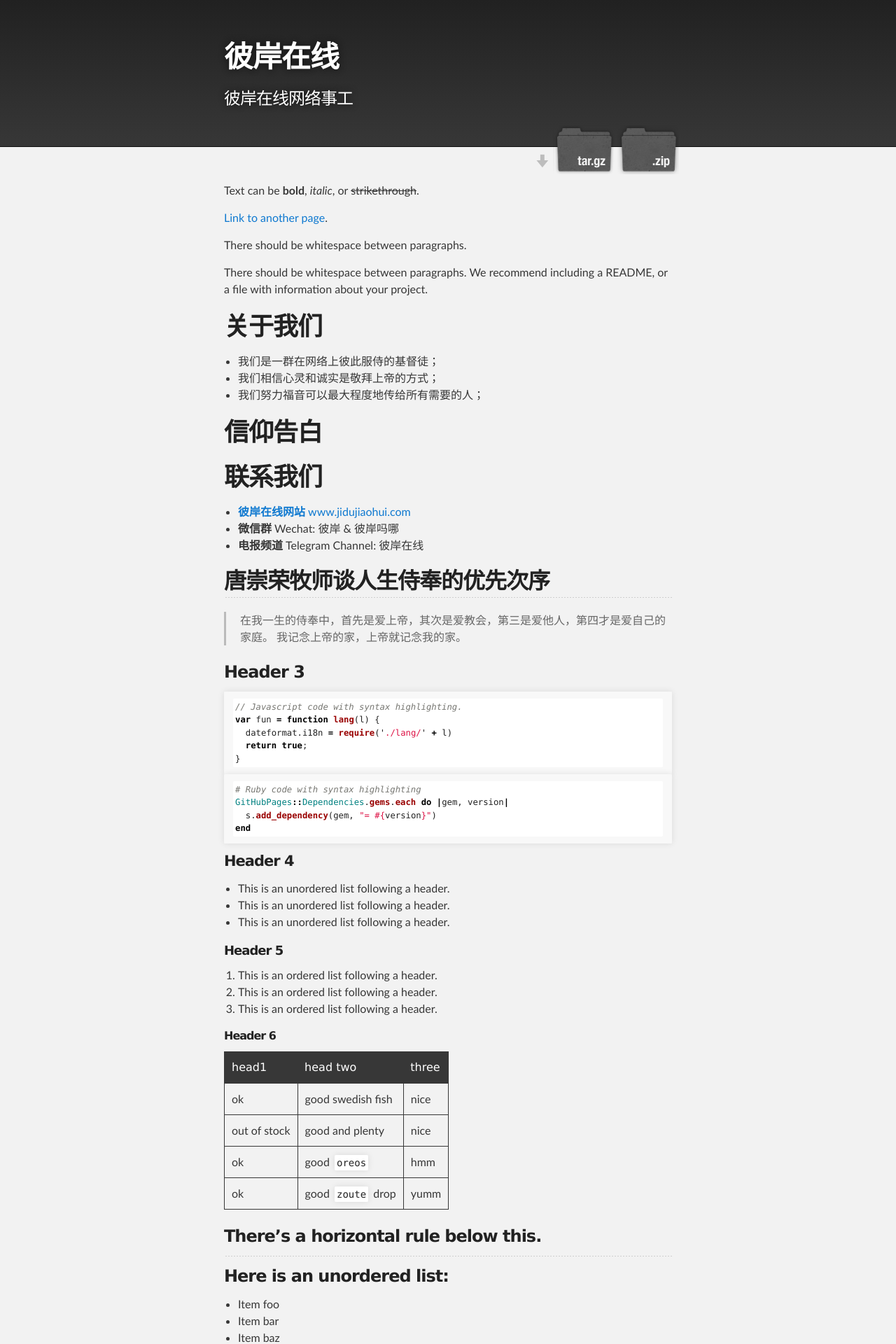
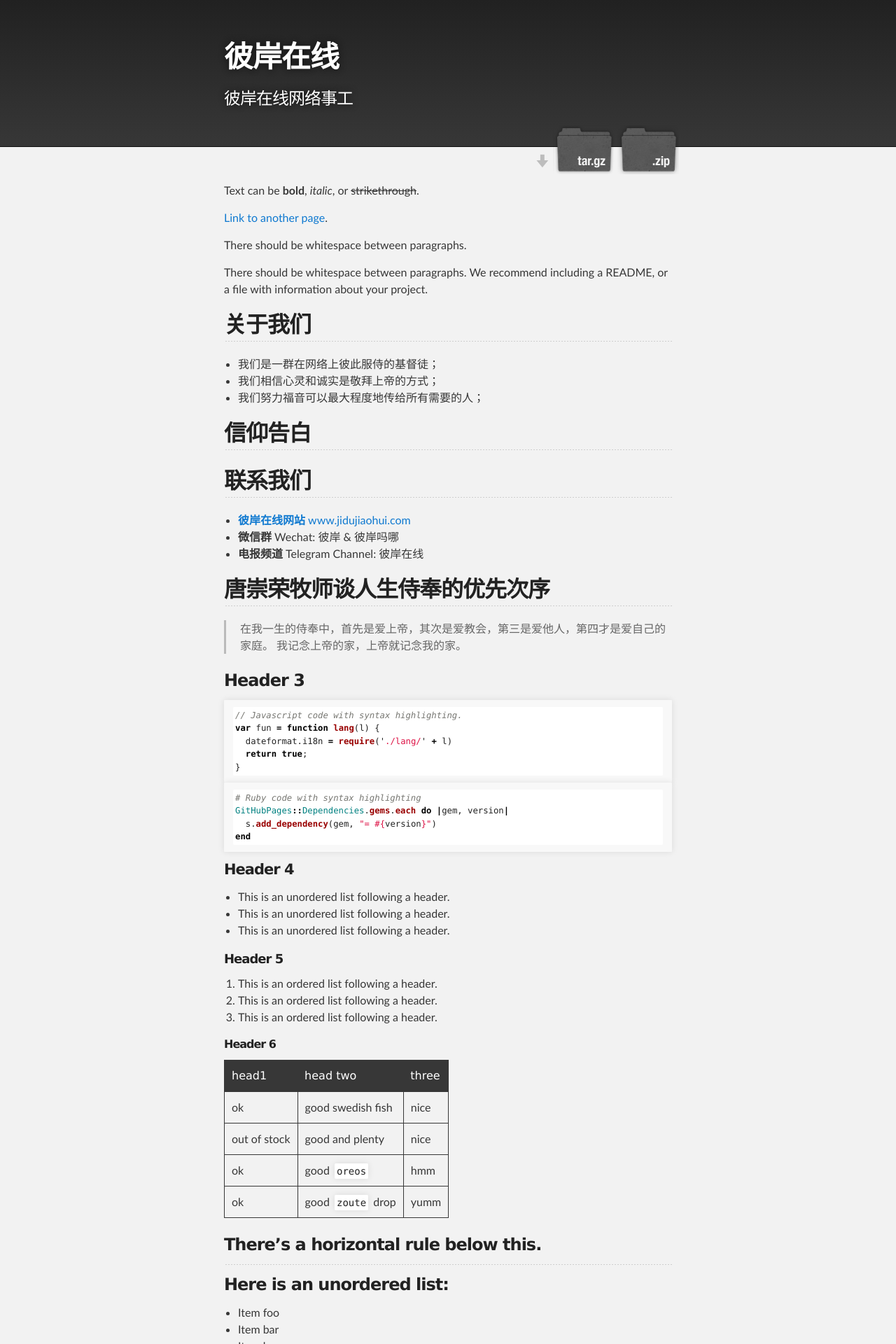
Before and after one commit to simonjob42/simonjob42.github.io, a Jekyll site: the page built from index.md, in a window 1280 px wide. Shown: the top 1920 px of the page at 70% size. Built offline with Jekyll 4.4.1, drawn with Linux system fonts in a browser that asks for light colours.

```diff
--- a/index.md
+++ b/index.md
@@ -10,14 +10,14 @@ There should be whitespace between paragraphs.
 
 There should be whitespace between paragraphs. We recommend including a README, or a file with information about your project.
 
-# 关于我们
+## 关于我们
 * 我们是一群在网络上彼此服侍的基督徒；
 * 我们相信心灵和诚实是敬拜上帝的方式；
 * 我们努力福音可以最大程度地传给所有需要的人；
 
-# 信仰告白
+## 信仰告白
 
-# 联系我们
+## 联系我们
 
 * [**彼岸在线网站** www.jidujiaohui.com](http://www.jidujiaohui.com)
 * **微信群** Wechat: 彼岸 & 彼岸吗哪
```
